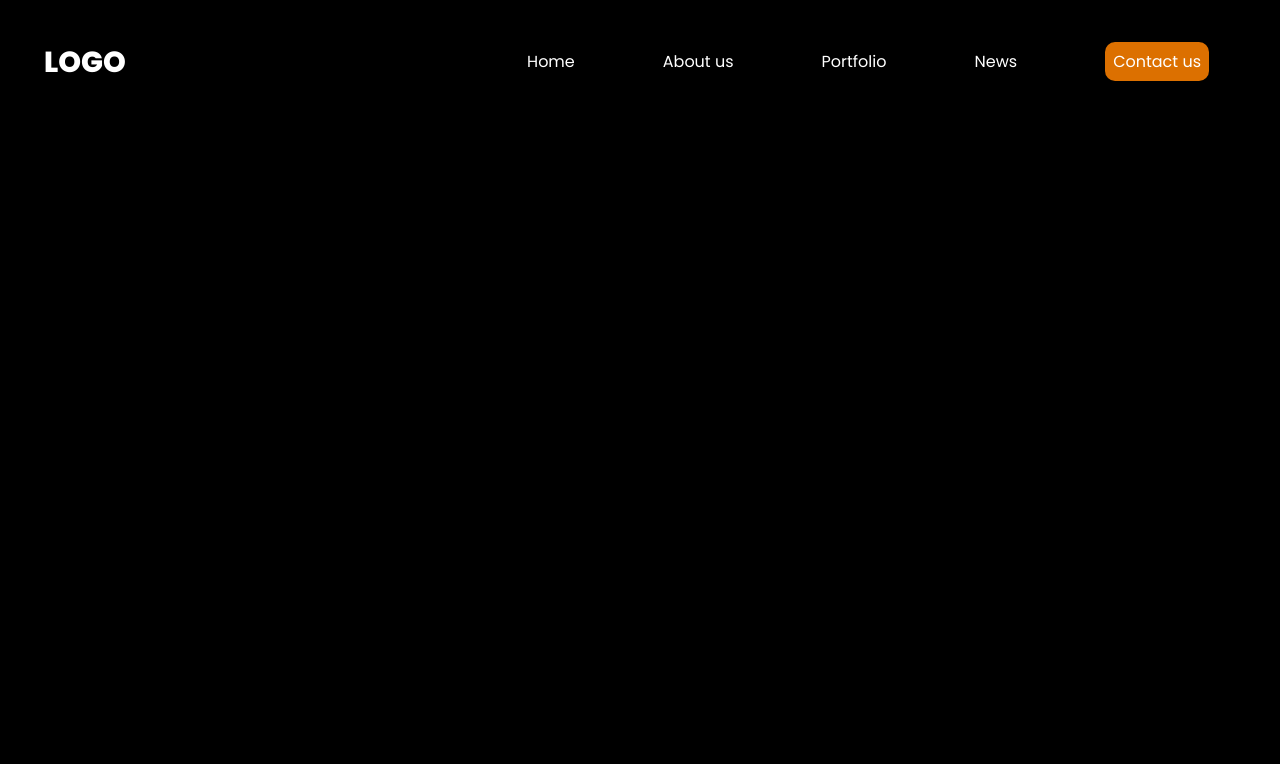
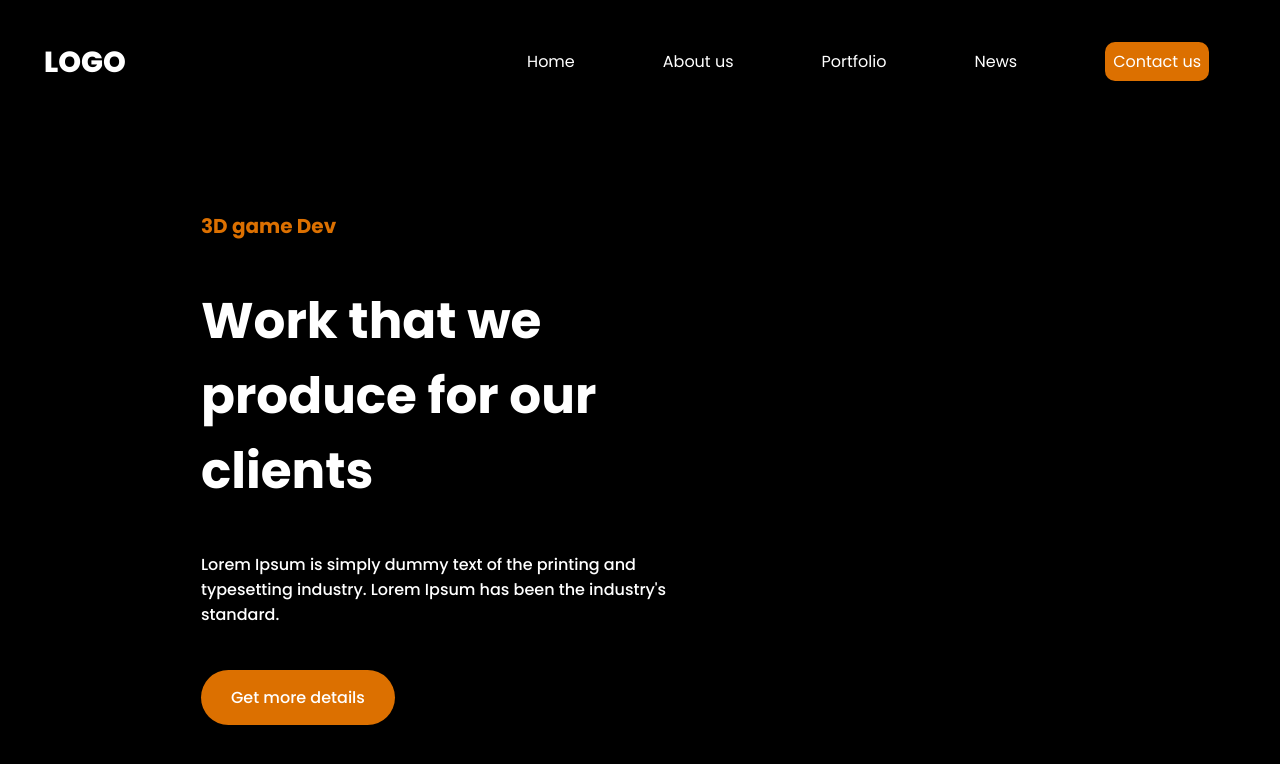
Before and after one commit to DenisMuss/landing-product, a plain HTML site: page index.html in a window 1280 px wide. Drawn offline with Linux system fonts and the light colour scheme; a web font is replaced by a local one.

Commit message:
main-content

```diff
--- a/index.html
+++ b/index.html
@@ -20,5 +20,15 @@
 				</ul>
 			</nav>
 		</header>
+		<main class="main-text">
+			<div class="div-main-text">
+				<div class="div-text">
+					<h1 class="div-text-h text1">3D game Dev </h1>
+					<h1 class="div-text-h text2">Work that we produce for our clients</h1>
+					<h2 class="div-text-h text3">Lorem Ipsum is simply dummy text of the printing and typesetting industry. Lorem Ipsum has been the industry's standard.</h2>
+				</div>
+				<li><a class="div-main-text-buton" href="#">Get more details</a></li>
+			</div>
+		</main>
 	</body>
 </html>
--- a/style.css
+++ b/style.css
@@ -68,3 +68,63 @@ body {
     font-size: 29px;
     margin-left: 36px;
 }
+
+.main-text {
+    display: flex;
+    justify-content: space-between;
+    width: 50%;
+    font-family: 'Poppins', sans-serif;
+    color: var(--white-color);
+}
+
+.div-main-text {
+    margin-left: 193px;
+    margin-top: 95px;
+    width: 527px;
+    height: 512px;
+    list-style: none;
+}
+
+.div-text {
+    width: 527px;
+    height: 409px;
+}
+
+.div-text-h {
+    display: grid;
+    grid-template-rows: auto 17px auto 26px auto;
+    margin: 0;
+}
+
+.div-main-text-buton {
+    display:inline-block;
+    margin-top: 50px;
+    background-color: var(--orange-color);
+    color: var(--white-color);
+    padding: 15px 30px;
+    border-radius: 40px;
+    font-size: 16px;
+    font-weight: 500;
+    text-decoration: none;
+}
+
+.div-main-text-buton:hover {
+    border-bottom: 0;
+    background-color: var(--orange-hover-color);
+}
+
+.text1 {
+    font-weight: 700;
+    font-size: 20px;
+    color: var(--orange-color);
+}
+
+.text2 {
+    font-weight: 700;
+    font-size: 50px;
+}
+
+.text3 {
+    font-weight: 500;
+    font-size: 16px;
+}
```
